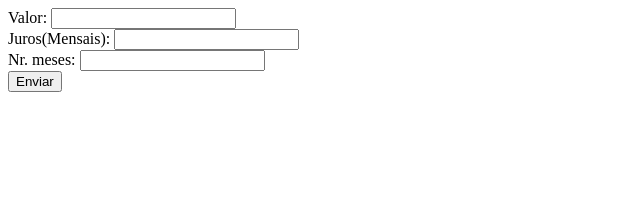
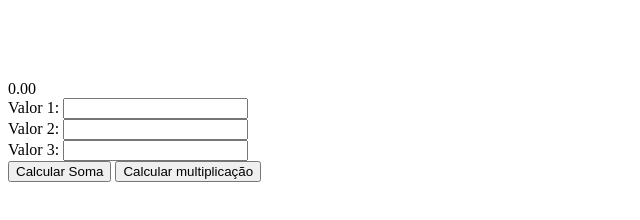
Before and after one commit to emy24107/primeiroc_3t, a plain HTML site: page index.html in a window 1280 px wide. Shown: the whole page, without its empty margins (0-640 px from the left). Drawn offline with Linux system fonts and the light colour scheme.

Commit message:
Update index.html

```diff
--- a/index.html
+++ b/index.html
@@ -8,9 +8,15 @@
     <script src="estudo.js"></script>
 </head>
 <body>
-    Valor: <input id="valor" type="text"><br>
-    Juros(Mensais): <input id="juros" type="text"><br>
-    Nr. meses: <input id="meses" type="text"><br>
-    <button onclick="mat()">Enviar</button>
+
+
+    <br><br><br><br>
+    <span id="resultado">0.00</span><br>
+    Valor 1: <input id="v1" type="text"><br>
+    Valor 2: <input id="v2" type="text"><br>
+    Valor 3: <input id="v3" type="text"><br>
+
+    <button onclick="somar()">Calcular Soma</button>
+    <button onclick="multiplicação()">Calcular multiplicação</button>
 </body>
 </html>
```
